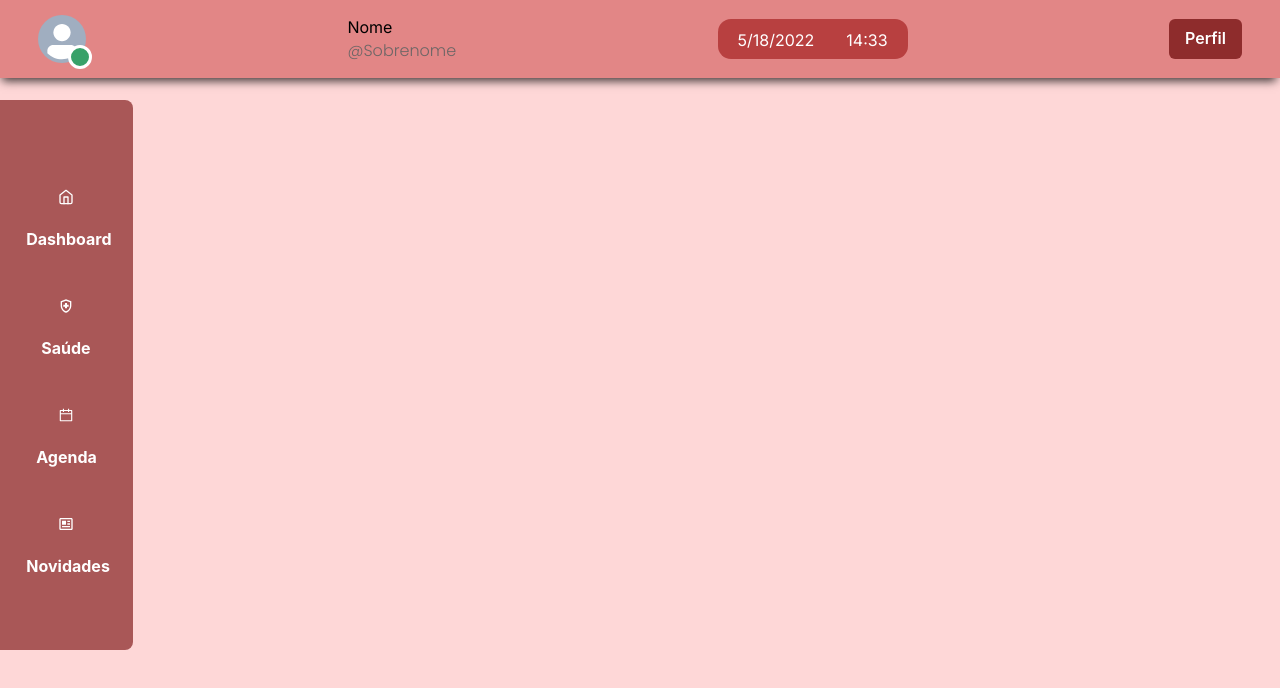
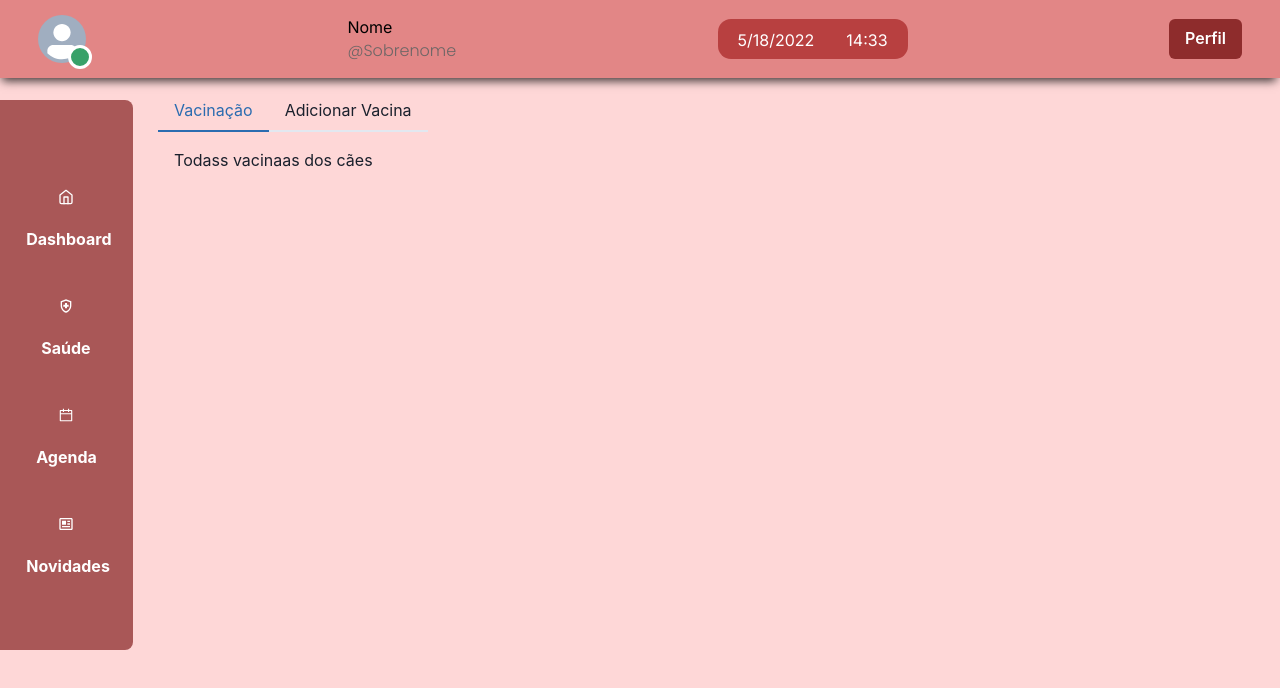
Before and after one commit to fferreiracanedo/my-dogs-health, a React (Create React App) app in the folder mydogshealth/: page /dashboard/cuidados in a window 1280 px wide. Shown: the top 688 px of the page. Built offline with nearby package versions, Linux system fonts and the light colour scheme.

Commit message:
feat: Criando page saude com adicao de vacina

```diff
--- /dev/null
+++ b/mydogshealth/src/components/FormVacina/index.jsx
@@ -0,0 +1,35 @@
+import {
+  Text,
+  Box,
+  Flex,
+  Input,
+  FormControl,
+  FormLabel,
+  Select,
+} from '@chakra-ui/react';
+
+const FormVacina = () => {
+  return (
+    <Flex>
+      <Box padding="12px 24px">
+        <FormControl marginBottom="10px">
+          <FormLabel>Nome do Doguinho</FormLabel>
+          <Input />
+        </FormControl>
+        <FormControl marginBottom="10px">
+          <FormLabel>Tipo de Ação </FormLabel>
+          <Select>
+            <option>Vacina</option>
+            <option>Medicamento</option>
+          </Select>
+        </FormControl>
+        <FormControl marginBottom="10px">
+          <FormLabel>Profissional Responsável</FormLabel>
+          <Input />
+        </FormControl>
+      </Box>
+    </Flex>
+  );
+};
+
+export default FormVacina;
--- a/mydogshealth/src/components/MenuDashboard/index.jsx
+++ b/mydogshealth/src/components/MenuDashboard/index.jsx
@@ -3,8 +3,10 @@ import { FiHome, FiHelpCircle } from 'react-icons/fi';
 import { MdOutlineHealthAndSafety } from 'react-icons/md';
 import { AiOutlineUser, AiOutlineCalendar } from 'react-icons/ai';
 import { BiNews } from 'react-icons/bi';
+import { useHistory } from 'react-router-dom';
 
 const MenuDashboard = () => {
+  const history = useHistory();
   return (
     <Flex display={{ base: 'none', md: 'flex' }}>
       <Box width="100%">
@@ -27,6 +29,7 @@ const MenuDashboard = () => {
                   colorScheme=""
                   marginTop="40px"
                   width="100px"
+                  onClick={() => history.push('/dashboard')}
                   icon={<FiHome />}
                 ></IconButton>
                 <Text
@@ -45,6 +48,7 @@ const MenuDashboard = () => {
                   colorScheme=""
                   width="100px"
                   icon={<MdOutlineHealthAndSafety />}
+                  onClick={() => history.push('/dashboard/cuidados')}
                 ></IconButton>
                 <Text
                   color="white"
--- /dev/null
+++ b/mydogshealth/src/components/TableDog/index.jsx
@@ -0,0 +1,50 @@
+import {
+  TableContainer,
+  Table,
+  TableCaption,
+  Thead,
+  Tr,
+  Th,
+  Tbody,
+  Td,
+  Tfoot,
+  Flex,
+  Box,
+  Tabs,
+  TabList,
+  Tab,
+  TabPanels,
+  TabPanel,
+  Text,
+  FormControl,
+  Input,
+  Button,
+} from '@chakra-ui/react';
+import FormVacina from '../FormVacina';
+
+const TableDog = () => {
+  return (
+    <Flex>
+      <Box marginTop="10px">
+        <Tabs>
+          <TabList>
+            <Tab>Vacinação</Tab>
+            <Tab>Adicionar Vacina</Tab>
+          </TabList>
+
+          <TabPanels>
+            <TabPanel>
+              <Box>
+                <Text>Todass vacinaas dos cães</Text>
+              </Box>
+            </TabPanel>
+            <TabPanel>
+              <FormVacina />
+            </TabPanel>
+          </TabPanels>
+        </Tabs>
+      </Box>
+    </Flex>
+  );
+};
+export default TableDog;
--- a/mydogshealth/src/pages/Cuidados/index.jsx
+++ b/mydogshealth/src/pages/Cuidados/index.jsx
@@ -1,6 +1,7 @@
 import { Flex, Box } from '@chakra-ui/react';
 import HeaderDashBoard from '../../components/HeaderDashBoard';
 import MenuDashboard from '../../components/MenuDashboard';
+import TableDog from '../../components/TableDog';
 
 const Cuidados = () => {
   return (
@@ -8,10 +9,14 @@ const Cuidados = () => {
       <Box>
         <HeaderDashBoard />
       </Box>
-      <Box display="flex" flexDir="column">
+
+      <Box display="flex" flexDir="row">
         <Box marginRight="2%">
-          <MenuDashboard />
+          <Box>
+            <MenuDashboard />
+          </Box>
         </Box>
+        <TableDog />
       </Box>
     </Flex>
   );
```
Also changed, not shown: mydogshealth/src/components/HeaderPerfil/index.jsx (added, +38 -0 lines).
